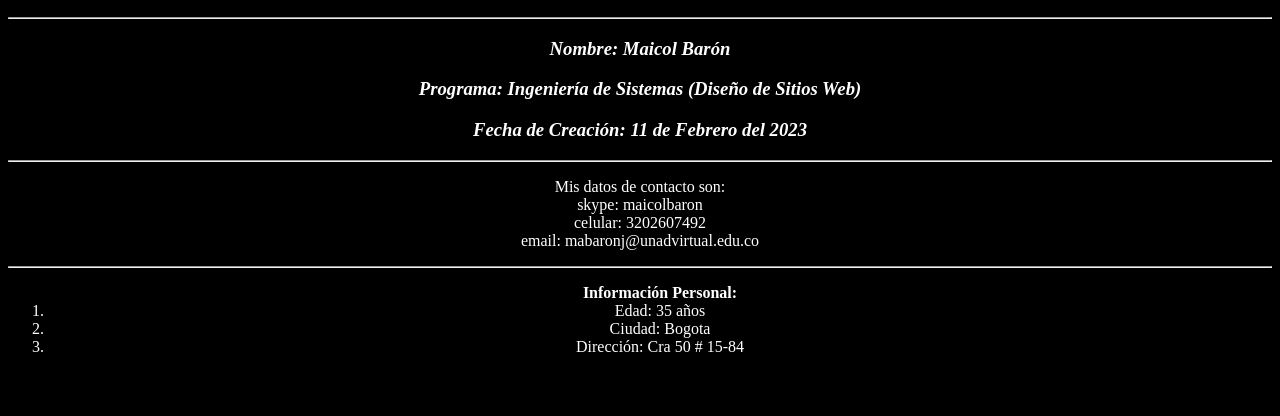
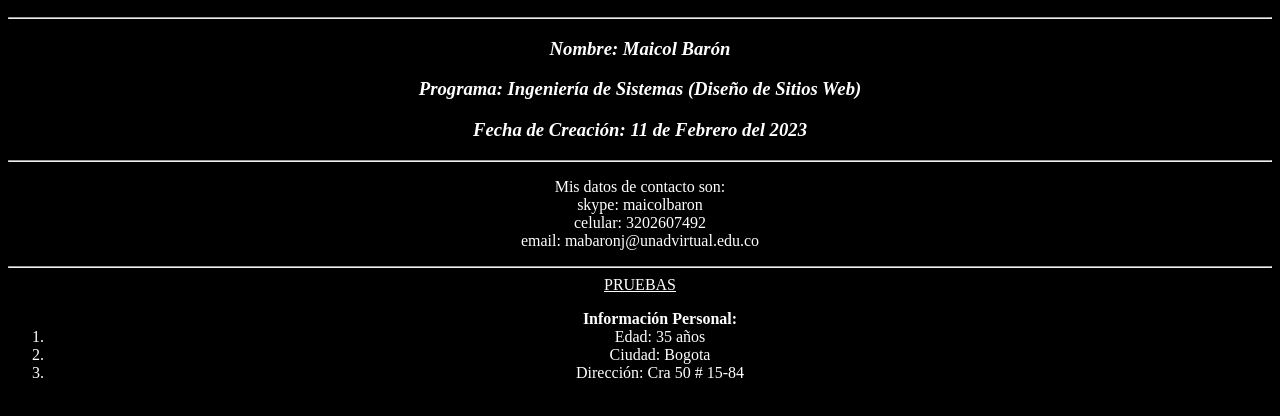
Before and after one commit to maicolbaronj/DSW-MaicolBaron-1391, a plain HTML site: page index.html in a window 1280 px wide. Shown: the part 110-526 px from the top of the page. Drawn offline with Linux system fonts and the light colour scheme.

Commit message:
Update index.html

```diff
--- a/index.html
+++ b/index.html
@@ -33,7 +33,8 @@
         email: mabaronj@unadvirtual.edu.co <br>
     </p>
     <hr>
-    <p text-align=left>
+    <u><comentarios-->PRUEBAS</comentarios--></u>
+    <p>
     <ol><b>Información Personal:</b>
         <li>Edad: 35 años</li>
         <li>Ciudad: Bogota</li>
```
